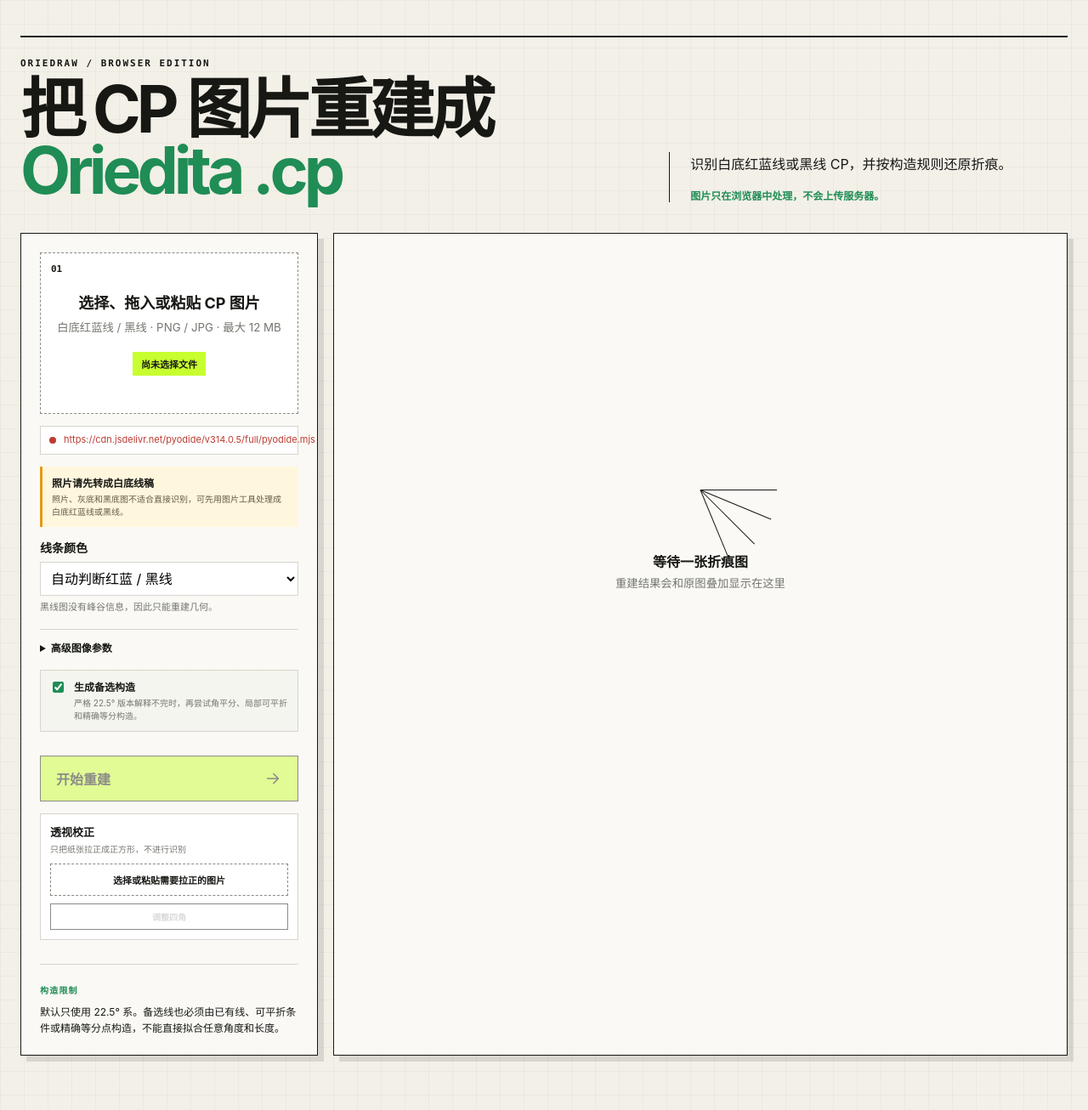
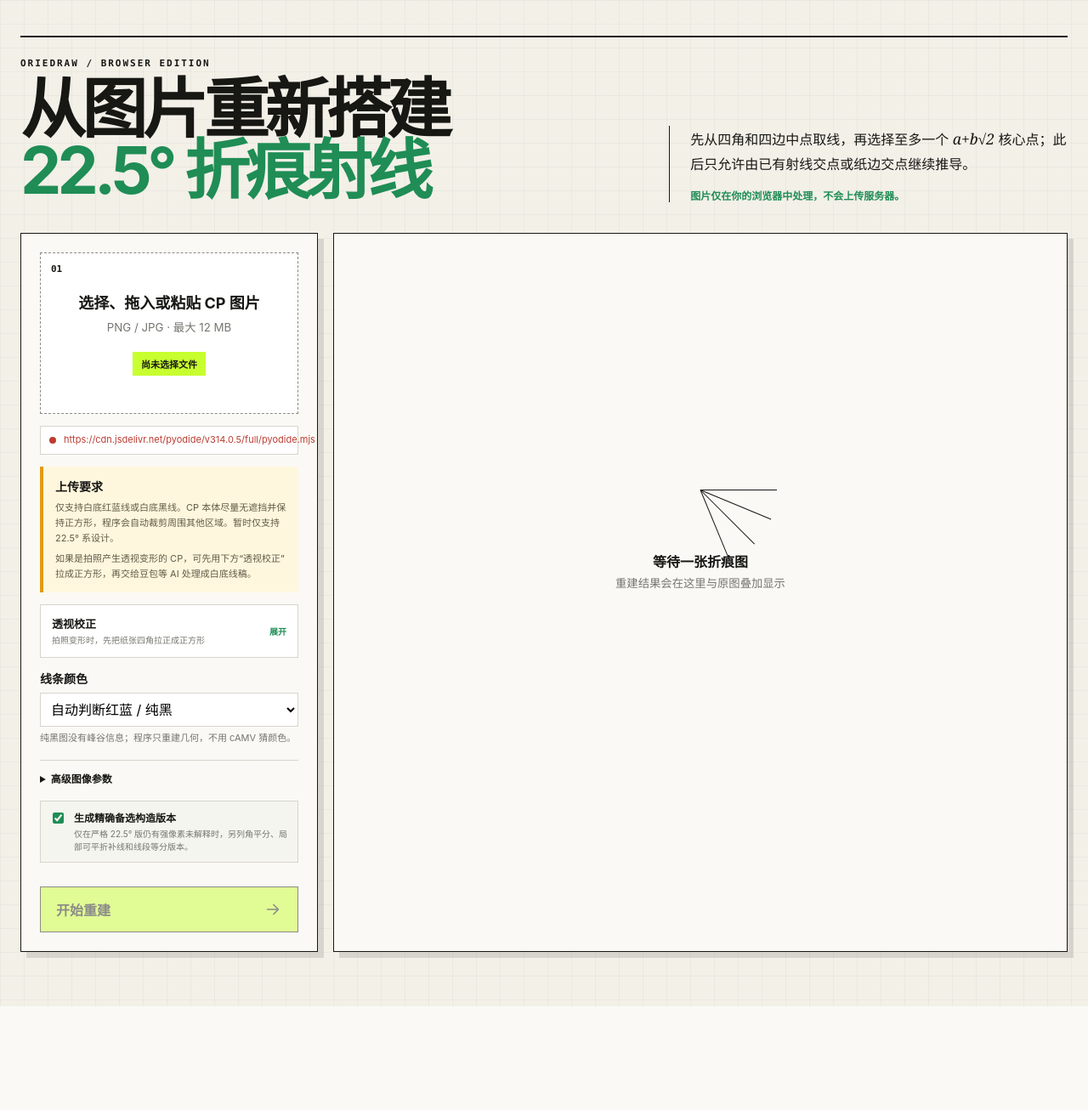
Before and after one commit to dhujsi/oriredraw, a Flask app: page / in a window 1280 px wide. Shown: the whole page at 85% size. After the commit the page ends 1184 px from the top, so only its background shows below. Run offline with Flask 3, Linux system fonts and the light colour scheme.

Commit message:
Sync refined upload guidance with browser page

```diff
--- a/templates/index.html
+++ b/templates/index.html
@@ -3,20 +3,36 @@
 <head>
   <meta charset="utf-8">
   <meta name="viewport" content="width=device-width, initial-scale=1">
-  <meta name="description" content="在浏览器中把 CP 图片重建为 Oriedita .cp 文件。">
-  <title>Oriedraw · CP 折痕重建</title>
+  <meta name="description" content="在浏览器中把 22.5° 系折痕图重建为 Oriedita .cp 文件。">
+  <title>Oriedraw · 22.5° 折痕重建</title>
   <link rel="stylesheet" href="./style.css">
+  <style>
+    .input-notice { padding: 13px 14px; border-left-width: 4px; }
+    .input-notice strong { font-size: 14px; }
+    .input-notice p { margin-top: 6px; font-size: 11px; line-height: 1.65; }
+    .paper-tool { padding: 0; }
+    .paper-tool > summary { display: flex; align-items: center; justify-content: space-between; gap: 12px; padding: 12px 13px; cursor: pointer; list-style: none; }
+    .paper-tool > summary::-webkit-details-marker { display: none; }
+    .paper-tool > summary::after { content: '展开'; color: var(--green); font: 700 10px ui-monospace, monospace; }
+    .paper-tool[open] > summary::after { content: '收起'; }
+    .paper-tool-copy strong, .paper-tool-copy small { display: block; }
+    .paper-tool-copy strong { font-size: 13px; }
+    .paper-tool-copy small { margin-top: 3px; color: var(--muted); font-size: 10px; line-height: 1.45; }
+    .paper-tool-body { padding: 0 11px 11px; border-top: 1px solid var(--line); }
+    .paper-mode-label { display: block; margin-top: 9px; color: var(--muted); font-size: 10px; line-height: 1.45; }
+    .paper-tool-body > #corner-toggle { width: 100%; margin-top: 9px; }
+  </style>
 </head>
 <body>
   <main class="shell">
     <header class="hero">
       <div>
         <p class="eyebrow">ORIEDRAW / BROWSER EDITION</p>
-        <h1>把 CP 图片重建成<br><span>Oriedita .cp</span></h1>
+        <h1>从图片重新搭建<br><span>22.5° 折痕射线</span></h1>
       </div>
       <div class="intro-block">
-        <p class="intro">识别白底红蓝线或黑线 CP，并按构造规则还原折痕。</p>
-        <p class="privacy">图片只在浏览器中处理，不会上传服务器。</p>
+        <p class="intro">先从四角和四边中点取线，再选择至多一个 <em>a+b√2</em> 核心点；此后只允许由已有射线交点或纸边交点继续推导。</p>
+        <p class="privacy">图片仅在你的浏览器中处理，不会上传服务器。</p>
       </div>
     </header>
 
@@ -27,62 +43,111 @@
             <input id="image-input" type="file" name="image" accept="image/png,image/jpeg" required>
             <span class="drop-index">01</span>
             <strong>选择、拖入或粘贴 CP 图片</strong>
-            <small>白底红蓝线 / 黑线 · PNG / JPG · 最大 12 MB</small>
+            <small>PNG / JPG · 最大 12 MB</small>
             <span class="file-name" id="file-name">尚未选择文件</span>
           </label>
 
           <div class="engine-status" id="engine-status" data-state="loading" aria-live="polite">
-            <span></span><p>正在准备识别引擎…</p>
+            <span></span><p>正在准备浏览器识别引擎…</p>
           </div>
 
           <div class="input-notice">
-            <strong>照片请先转成白底线稿</strong>
-            <p>照片、灰底和黑底图不适合直接识别，可先用图片工具处理成白底红蓝线或黑线。</p>
+            <strong>上传要求</strong>
+            <p>仅支持白底红蓝线或白底黑线。CP 本体尽量无遮挡并保持正方形，程序会自动裁剪周围其他区域。暂时仅支持 22.5° 系设计。</p>
+            <p>如果是拍照产生透视变形的 CP，可先用下方“透视校正”拉成正方形，再交给豆包等 AI 处理成白底线稿。</p>
           </div>
+
+          <details class="paper-tool" id="paper-tool">
+            <summary>
+              <span class="paper-tool-copy"><strong id="rectify-title">透视校正</strong><small>拍照变形时，先把纸张四角拉正成正方形</small></span>
+            </summary>
+            <div class="paper-tool-body">
+              <small class="paper-mode-label" id="paper-mode-label">只负责四角还原，不会开始 CP 识别</small>
+              <label class="rectify-picker">
+                <input id="rectify-input" type="file" accept="image/png,image/jpeg">
+                <span>选择或粘贴需要拉正的变形图</span>
+              </label>
+              <button type="button" id="corner-toggle" disabled>调整四角锚点</button>
+              <div class="rectified-result hidden" id="rectified-result">
+                <img id="rectified-preview" alt="四角透视还原后的正方形图片">
+                <div><small id="rectified-meta"></small><button type="button" id="rectified-download">下载正方形 PNG</button></div>
+              </div>
+              <div class="corner-editor hidden" id="corner-editor" role="dialog" aria-modal="true" aria-labelledby="corner-title">
+                <div class="corner-dialog">
+                  <div class="corner-editor-head">
+                    <div>
+                      <strong id="corner-title">校准图片四角</strong>
+                      <small id="corner-instruction">先在原图粗调四角，再裁剪放大继续精调</small>
+                    </div>
+                    <button type="button" id="corner-done" class="corner-done">完成并生成正方形</button>
+                  </div>
+                  <div class="corner-stage">
+                    <canvas class="corner-main-canvas" id="corner-canvas" aria-label="拖动四个十字准星到目标四角"></canvas>
+                    <div class="corner-loupe" id="corner-loupe" aria-live="polite">
+                      <span id="corner-loupe-label">1 左上 · 局部放大</span>
+                      <canvas id="corner-loupe-canvas" width="200" height="200" aria-label="当前准星局部放大视图"></canvas>
+                    </div>
+                  </div>
+                  <div class="corner-editor-foot">
+                    <div>
+                      <div class="corner-help"><span>1 左上</span><span>2 右上</span><span>3 右下</span><span>4 左下</span></div>
+                      <small>依次对准左上、右上、右下、左下；输出保持原图可用分辨率。</small>
+                    </div>
+                    <div class="corner-actions">
+                      <button type="button" id="corner-crop" class="corner-crop">按四角裁剪并放大</button>
+                      <button type="button" id="corner-full">查看原图</button>
+                      <button type="button" id="corner-reset">重置四角</button>
+                      <button type="button" id="corner-disable">取消</button>
+                    </div>
+                  </div>
+                </div>
+              </div>
+            </div>
+          </details>
 
           <div class="parameter mode-parameter">
             <div><label for="mv-mode">线条颜色</label></div>
             <select id="mv-mode" name="mv_mode">
-              <option value="auto">自动判断红蓝 / 黑线</option>
-              <option value="color">按红蓝线识别</option>
-              <option value="monochrome">黑线：统一按峰线导出</option>
+              <option value="auto">自动判断红蓝 / 纯黑</option>
+              <option value="color">强制按红蓝图识别</option>
+              <option value="monochrome">纯黑线：统一按峰线导出</option>
             </select>
-            <small>黑线图没有峰谷信息，因此只能重建几何。</small>
+            <small>纯黑图没有峰谷信息；程序只重建几何，不用 cAMV 猜颜色。</small>
           </div>
 
           <details class="advanced">
             <summary>高级图像参数</summary>
             <div class="parameter">
-              <div><label for="angle-mode">方向容差</label><output id="angle-value">自动</output></div>
+              <div><label for="angle-mode">像素线方向误差</label><output id="angle-value">自动</output></div>
               <select id="angle-mode" name="angle_tolerance_mode">
                 <option value="auto">自动（推荐）</option>
                 <option value="manual">手动上限</option>
               </select>
               <input id="angle" class="hidden" name="angle_tolerance_deg" type="range" min="0.5" max="6" step="0.5" value="3">
-              <small>用于容忍锯齿和模糊，不会改变最终构造角度。自动模式最高 3°。</small>
+              <small>只判断模糊像素是否可能来自合法线；不会把近似角度写进 .cp。四角校正后自动上限为 3°。</small>
             </div>
 
             <div class="parameter">
-              <div><label for="support">线段识别强度</label><output id="support-value">58%</output></div>
+              <div><label for="support">线段证据</label><output id="support-value">58%</output></div>
               <input id="support" name="output_support" type="range" min="0.35" max="0.85" step="0.01" value="0.58">
-              <small>调高可减少误线；调低更容易保留短线和淡线。</small>
+              <small>提高可减少误线，降低可找回较短或较淡的线。</small>
             </div>
 
             <div class="parameter">
-              <div><label for="algebraic">√2 核心点吸附</label><output id="algebraic-value">3.0px</output></div>
+              <div><label for="algebraic">√2 吸附范围</label><output id="algebraic-value">3.0px</output></div>
               <input id="algebraic" name="algebraic_snap_px" type="range" min="0.5" max="6" step="0.5" value="3">
             </div>
 
             <div class="parameter">
-              <div><label for="construction-offset">构造线匹配偏移</label><output id="construction-offset-value">4.8px</output></div>
+              <div><label for="construction-offset">构造与观测偏移上限</label><output id="construction-offset-value">4.8px</output></div>
               <input id="construction-offset" name="construction_offset_tolerance_px" type="range" min="2" max="6" step="0.2" value="4.8">
-              <small>允许像素线和精确构造线有少量位置偏差。漏线可略调高，误连则调低。</small>
+              <small>只关联精确射线与它自己检测到的像素位置，不移动 .cp 坐标。AI 调整图仍漏线时可小幅提高；过高可能绑定错误交点。</small>
             </div>
           </details>
 
           <label class="variant-option">
             <input id="construction-variants" type="checkbox" checked>
-            <span><strong>生成备选构造</strong><small>严格 22.5° 版本解释不完时，再尝试角平分、局部可平折和精确等分构造。</small></span>
+            <span><strong>生成精确备选构造版本</strong><small>仅在严格 22.5° 版仍有强像素未解释时，另列角平分、局部可平折补线和线段等分版本。</small></span>
           </label>
 
           <button class="primary" id="submit-button" type="submit" disabled>
@@ -90,67 +155,17 @@
             <svg viewBox="0 0 24 24" aria-hidden="true"><path d="M5 12h14M13 6l6 6-6 6"/></svg>
           </button>
         </form>
-
-        <section class="paper-tool" id="paper-tool" aria-labelledby="rectify-title">
-          <div class="paper-tool-head">
-            <div><strong id="rectify-title">透视校正</strong><small id="paper-mode-label">只把纸张拉正成正方形，不进行识别</small></div>
-          </div>
-          <label class="rectify-picker">
-            <input id="rectify-input" type="file" accept="image/png,image/jpeg">
-            <span>选择或粘贴需要拉正的图片</span>
-          </label>
-          <button type="button" id="corner-toggle" disabled>调整四角</button>
-          <div class="rectified-result hidden" id="rectified-result">
-            <img id="rectified-preview" alt="透视校正后的正方形图片">
-            <div><small id="rectified-meta"></small><button type="button" id="rectified-download">下载正方形 PNG</button></div>
-          </div>
-          <div class="corner-editor hidden" id="corner-editor" role="dialog" aria-modal="true" aria-labelledby="corner-title">
-            <div class="corner-dialog">
-              <div class="corner-editor-head">
-                <div>
-                  <strong id="corner-title">校准图片四角</strong>
-                  <small id="corner-instruction">先大致对准四角，再裁剪放大精调</small>
-                </div>
-                <button type="button" id="corner-done" class="corner-done">完成并生成正方形</button>
-              </div>
-              <div class="corner-stage">
-                <canvas class="corner-main-canvas" id="corner-canvas" aria-label="拖动四个十字准星到目标四角"></canvas>
-                <div class="corner-loupe" id="corner-loupe" aria-live="polite">
-                  <span id="corner-loupe-label">1 左上 · 局部放大</span>
-                  <canvas id="corner-loupe-canvas" width="200" height="200" aria-label="当前准星局部放大视图"></canvas>
-                </div>
-              </div>
-              <div class="corner-editor-foot">
-                <div>
-                  <div class="corner-help"><span>1 左上</span><span>2 右上</span><span>3 右下</span><span>4 左下</span></div>
-                  <small>依次对准四个角，输出分辨率会尽量保留。</small>
-                </div>
-                <div class="corner-actions">
-                  <button type="button" id="corner-crop" class="corner-crop">裁剪并放大</button>
-                  <button type="button" id="corner-full">查看原图</button>
-                  <button type="button" id="corner-reset">重置四角</button>
-                  <button type="button" id="corner-disable">取消</button>
-                </div>
-              </div>
-            </div>
-          </div>
-        </section>
-
-        <div class="rule-card">
-          <span>构造限制</span>
-          <p>默认只使用 22.5° 系。备选线也必须由已有线、可平折条件或精确等分点构造，不能直接拟合任意角度和长度。</p>
-        </div>
       </aside>
 
       <section class="results panel">
         <div class="empty-state" id="empty-state">
           <div class="ray-mark" aria-hidden="true"><i></i><i></i><i></i><i></i></div>
           <p>等待一张折痕图</p>
-          <small>重建结果会和原图叠加显示在这里</small>
+          <small>重建结果会在这里与原图叠加显示</small>
         </div>
 
         <div id="loading" class="loading hidden" aria-live="polite">
-          <span></span><p id="loading-stage">正在重建折痕…</p><small>复杂图会慢一些，请保持页面开启</small>
+          <span></span><p id="loading-stage">正在寻找合法射线、交点并反复执行 cAMV 复核…</p><small>复杂图可能需要数分钟甚至更久，请保持页面开启</small>
           <div class="progress-block">
             <div class="progress-track" id="loading-progress" role="progressbar" aria-label="重建进度" aria-valuemin="0" aria-valuemax="100" aria-valuenow="0"><i></i></div>
             <b id="loading-progress-value">0%</b>
@@ -179,7 +194,7 @@
               <canvas id="core-point-canvas" width="180" height="180" aria-label="核心点位置示意"></canvas>
               <strong id="core-point-title">未使用额外核心点</strong>
               <code id="core-point-coordinate">—</code>
-              <small>坐标以纸张中心为原点，用归一化 a+b√2 表示。</small>
+              <small>坐标采用纸张中心为原点的归一化 a+b√2 表示。</small>
             </aside>
           </div>
 
@@ -187,11 +202,11 @@
           <div id="stats" class="stats"></div>
 
           <details class="anchors">
-            <summary>查看构造来源 <span id="anchor-count"></span></summary>
+            <summary>查看种子与迭代构造来源 <span id="anchor-count"></span></summary>
             <div class="anchor-table" id="anchor-table"></div>
           </details>
           <details class="constructions hidden" id="construction-details">
-            <summary>查看本版本新增构造 <span id="construction-count"></span></summary>
+            <summary>查看本版本新增的精确构造 <span id="construction-count"></span></summary>
             <div class="construction-list" id="construction-list"></div>
           </details>
         </div>
```
